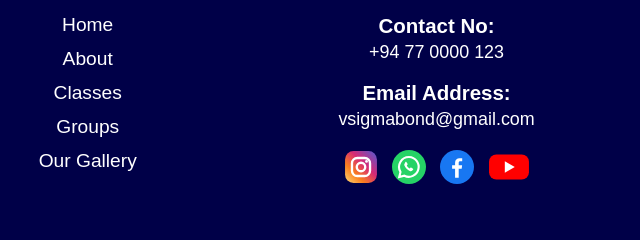
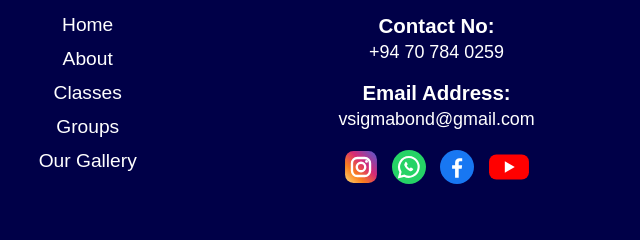
Before and after one commit to tharusha88/Vsigmabond, a plain HTML site: page index.html in a window 1280 px wide. Shown: the part 3520-3760 px from the top of the page, 640-1280 px from the left. Drawn offline with Linux system fonts and the light colour scheme; a web font is replaced by a local one.

Commit message:
Update footer contact number to +94 70 784 0259
Co-Authored-By: Claude Opus 5.5 <noreply@anthropic.com>

```diff
--- a/index.html
+++ b/index.html
@@ -348,7 +348,7 @@
       <h4 class="footer-head">Contact Info</h4>
       <div class="contact-item">
         <strong>Contact No:</strong>
-        <a href="tel:+94770000123">+94 77 0000 123</a>
+        <a href="tel:+94707840259">+94 70 784 0259</a>
       </div>
       <div class="contact-item">
         <strong>Email Address:</strong>
```
